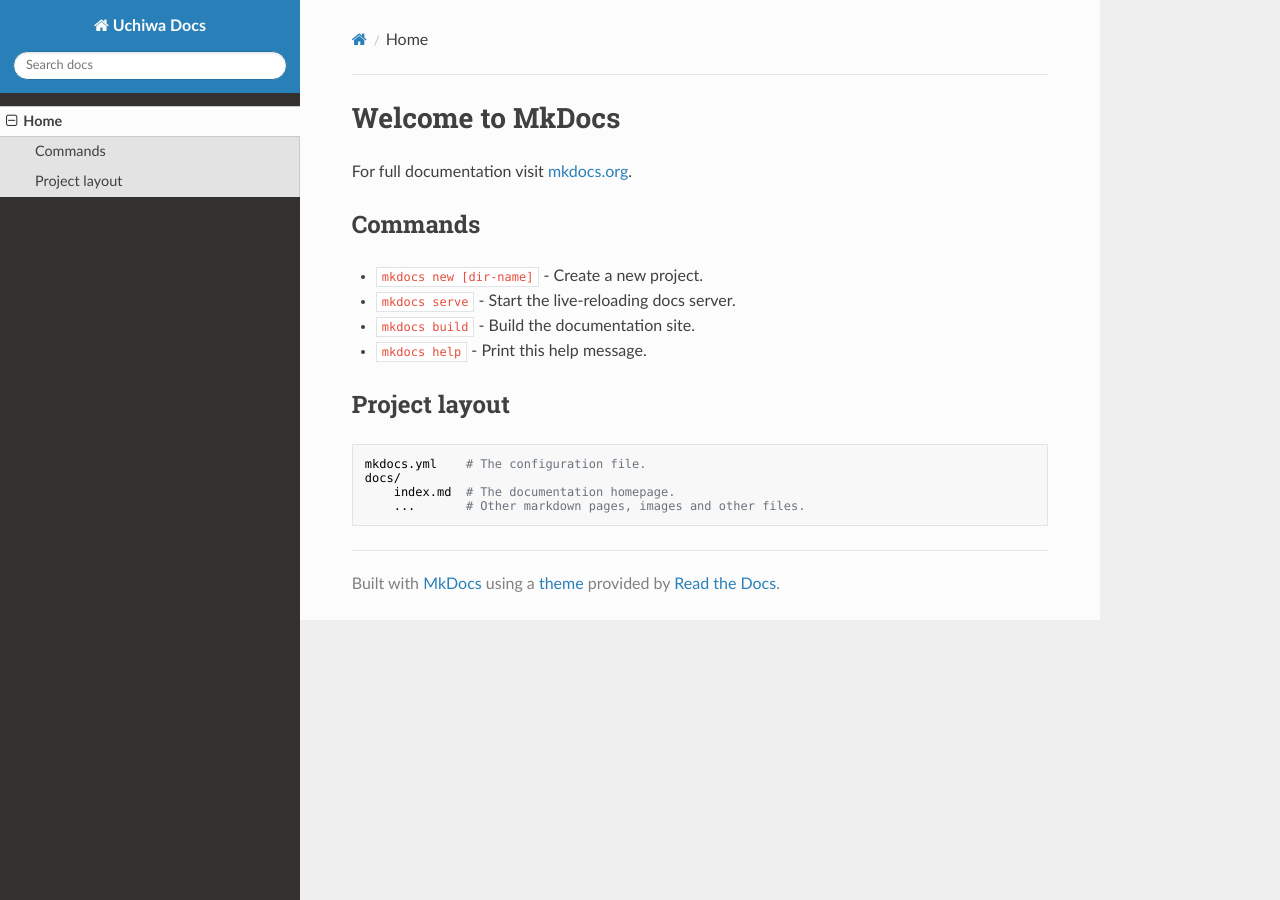
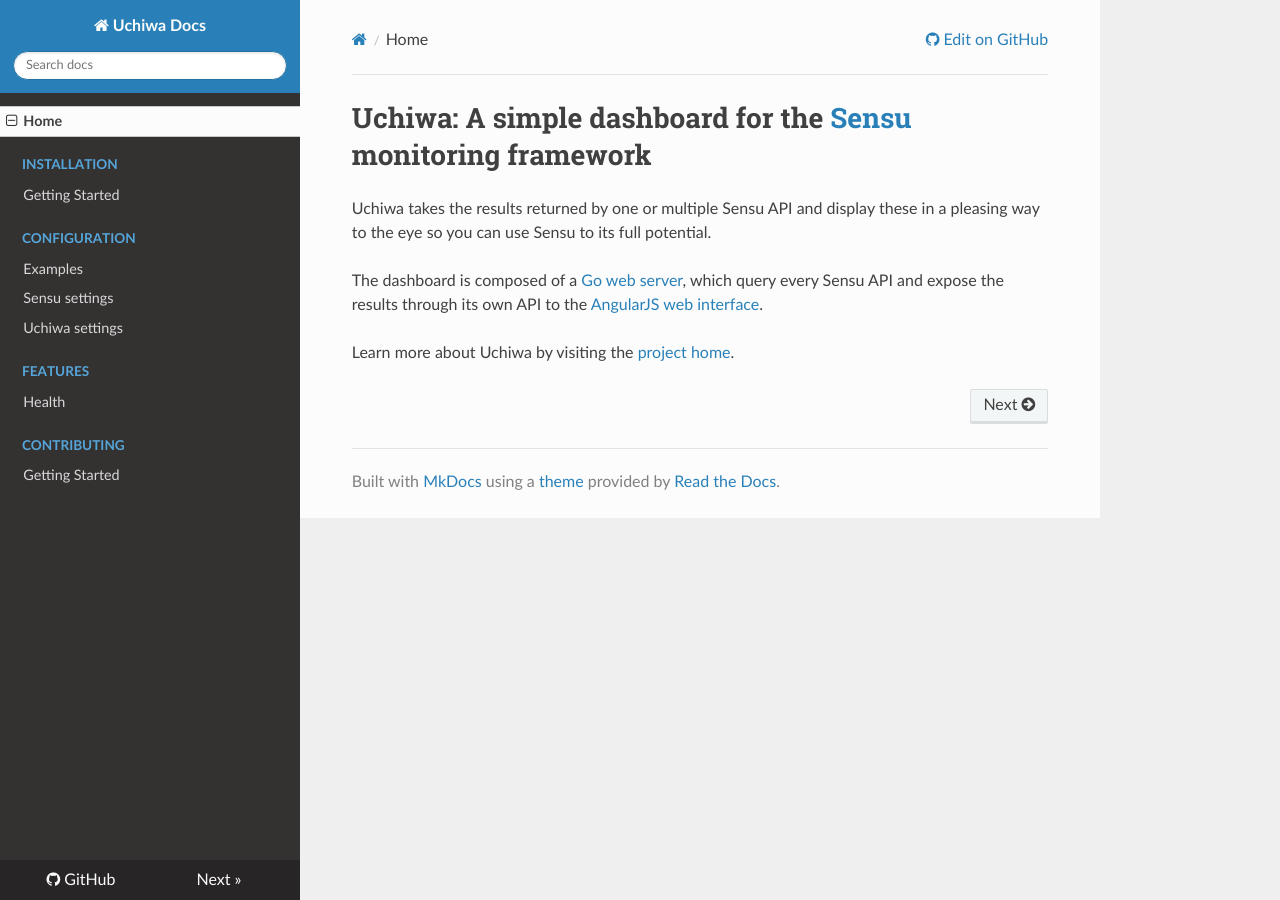
Before and after one commit to palourde/uchiwa-docs, an MkDocs documentation site: the page built from docs/index.md, in a window 1280 px wide. Built offline with MkDocs 1.6.1, drawn with Linux system fonts in a browser that asks for light colours; nearby versions of some CDN libraries; old or Windows-style settings are respelled for this version of MkDocs.

Commit message:
Import Uchiwa documentation

```diff
--- a/docs/index.md
+++ b/docs/index.md
@@ -1,17 +1,7 @@
-# Welcome to MkDocs
+# Uchiwa: A simple dashboard for the [Sensu](http://sensuapp.org/) monitoring framework
 
-For full documentation visit [mkdocs.org](http://mkdocs.org).
+Uchiwa takes the results returned by one or multiple Sensu API and display these in a pleasing way to the eye so you can use Sensu to its full potential.
 
-## Commands
+The dashboard is composed of a [Go web server](https://github.com/sensu/uchiwa), which query every Sensu API and expose the results through its own API to the [AngularJS web interface](https://github.com/sensu/uchiwa-web).
 
-* `mkdocs new [dir-name]` - Create a new project.
-* `mkdocs serve` - Start the live-reloading docs server.
-* `mkdocs build` - Build the documentation site.
-* `mkdocs help` - Print this help message.
-
-## Project layout
-
-    mkdocs.yml    # The configuration file.
-    docs/
-        index.md  # The documentation homepage.
-        ...       # Other markdown pages, images and other files.
+Learn more about Uchiwa by visiting the [project home](https://uchiwa.io).
--- a/mkdocs.yml
+++ b/mkdocs.yml
@@ -1,4 +1,11 @@
 site_name: Uchiwa Docs
 pages:
   - [index.md, Home]
+  - [getting-started.md, Installation, Getting Started]
+  - [configuration/examples.md, Configuration, Examples]
+  - [configuration/sensu.md, Configuration, Sensu settings]
+  - [configuration/uchiwa.md, Configuration, Uchiwa settings]
+  - [features/health.md, Features, Health]
+  - [contributing.md, Contributing, Getting Started]
 theme: readthedocs
+repo_url: https://github.com/palourde/uchiwa-docs
```
Also changed, not shown: docs/configuration/examples.md (added, +49 -0 lines), docs/configuration/sensu.md (added, +43 -0 lines), docs/configuration/uchiwa.md (added, +87 -0 lines), docs/contributing.md (added, +25 -0 lines), docs/features/health.md (added, +25 -0 lines), docs/getting-started.md (added, +44 -0 lines).
